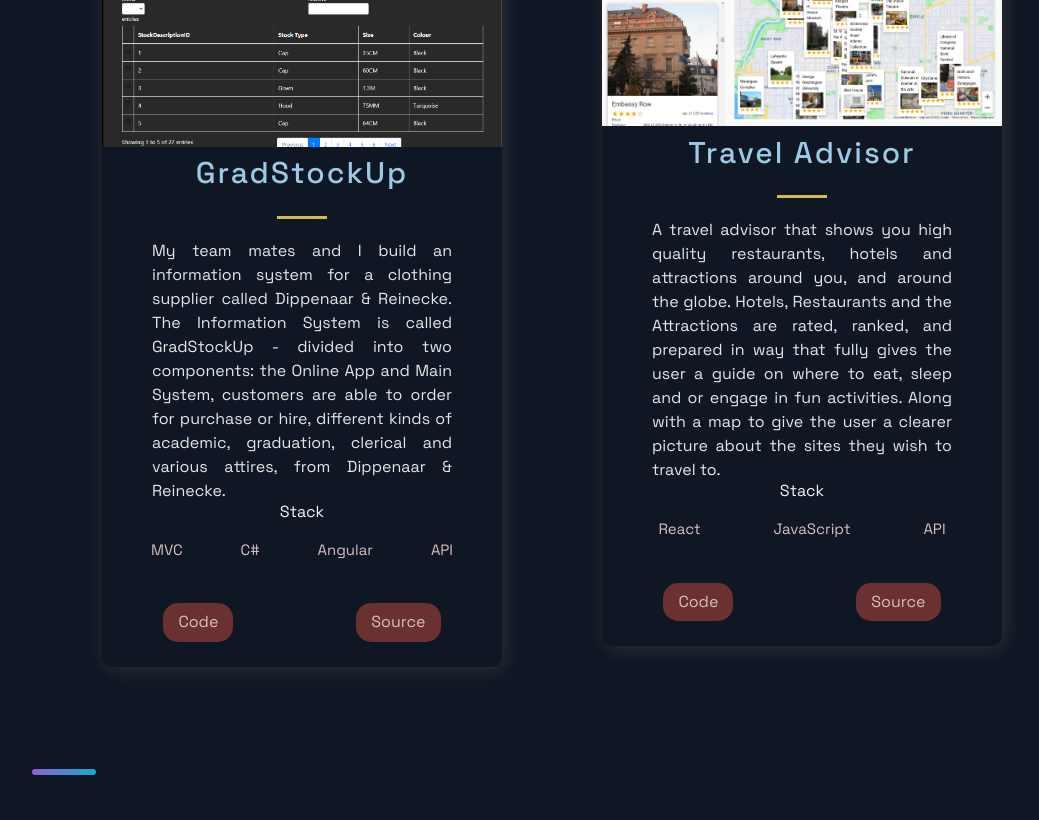
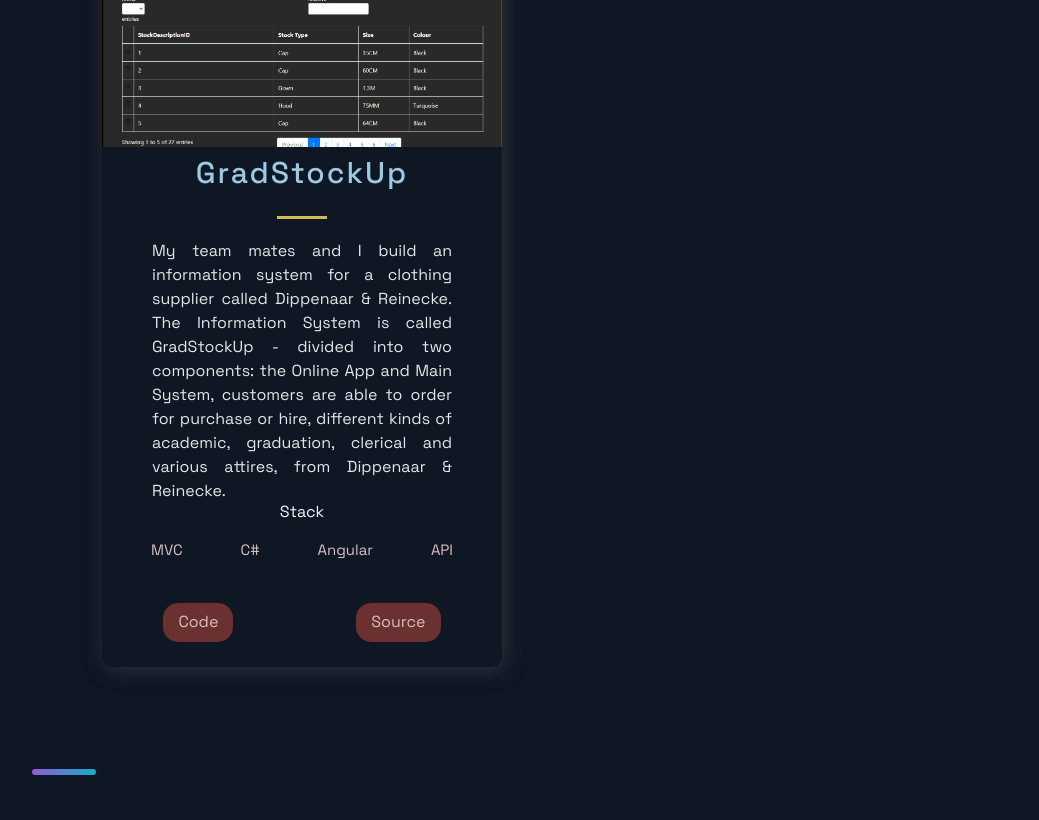
Before and after one commit to AmokelaneB/My-Portfolio, a Next.js app: page / in a window 1280 px wide. Shown: the part 920-1740 px from the top of the page, without its empty margins (88-1127 px from the left). Built offline with nearby package versions, Linux system fonts and the light colour scheme.

Commit message:
Removed Project

```diff
--- a/src/constants/constants.js
+++ b/src/constants/constants.js
@@ -9,16 +9,16 @@
     visit: 'https://github.com/AmokelaneB/SchoolProject',
     id: 0,
   },
-  {
-    title: 'Travel Advisor',
-    description:
-      'A travel advisor that shows you high quality restaurants, hotels and attractions around you, and around the globe. Hotels, Restaurants and the Attractions are rated, ranked, and prepared in way that fully gives the user a guide on where to eat, sleep and or engage in fun activities. Along with a map to give the user a clearer picture about the sites they wish to travel to.',
-    image: '/images/Travel Advisor.png',
-    tags: ['React', 'JavaScript', 'API'],
-    source: 'https://amo-travel-advisor.netlify.app',
-    visit: 'https://amo-travel-advisor.netlify.app/',
-    id: 1,
-  },
+  // {
+  //   title: 'Travel Advisor',
+  //   description:
+  //     'A travel advisor that shows you high quality restaurants, hotels and attractions around you, and around the globe. Hotels, Restaurants and the Attractions are rated, ranked, and prepared in way that fully gives the user a guide on where to eat, sleep and or engage in fun activities. Along with a map to give the user a clearer picture about the sites they wish to travel to.',
+  //   image: '/images/Travel Advisor.png',
+  //   tags: ['React', 'JavaScript', 'API'],
+  //   source: 'https://amo-travel-advisor.netlify.app',
+  //   visit: 'https://amo-travel-advisor.netlify.app/',
+  //   id: 1,
+  // },
   // {
   //   title: 'WebRTC App',
   //   description: "This is a code repository for the corresponding YouTube video. In this tutorial, we're going to build and deploy a React Video Chat Application using WebRTC.",
```
